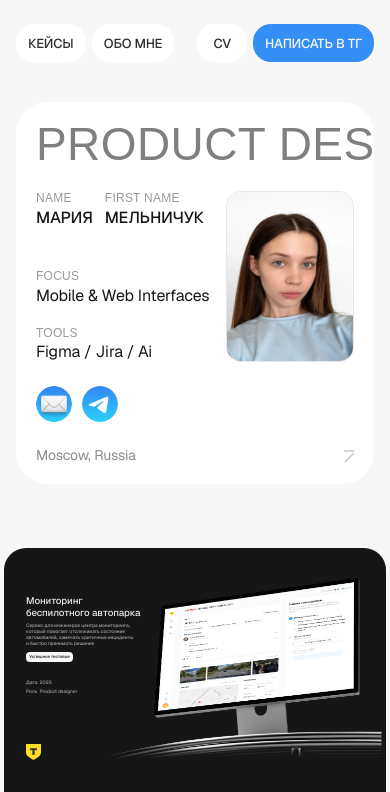
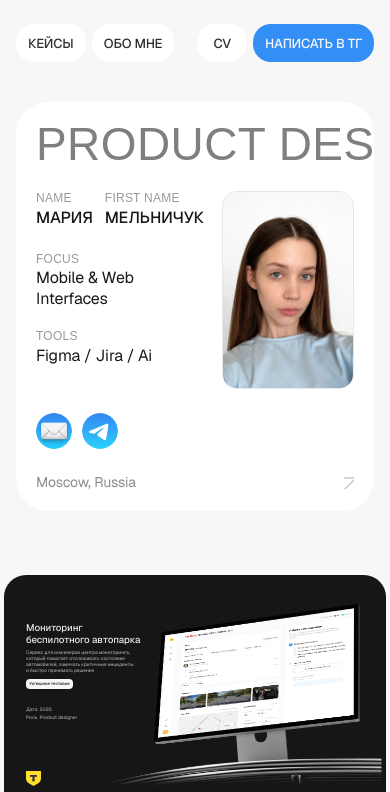
Before and after one commit to MariMel9212/portfolio, a Next.js app: page / in a window 390 px wide. Shown: the top 792 px of the page. Built offline with nearby package versions, Linux system fonts and the light colour scheme; a web font is replaced by a local one.

Commit message:
Restore the portrait crop and make the mobile photo taller.
Co-authored-by: leomel9922 <leomel9922@proton.me>

```diff
--- a/src/components/profile-card.tsx
+++ b/src/components/profile-card.tsx
@@ -20,10 +20,10 @@ export function ProfileCard() {
     <section
       id="about"
       aria-label="Обо мне"
-      className="@container relative mx-4 mt-10 grid scroll-mt-6 grid-cols-[minmax(0,1fr)_128px] items-stretch gap-x-4 gap-y-6 overflow-clip rounded-[32px] bg-white p-5 sm:mx-auto sm:w-[600px] sm:grid-cols-[minmax(0,1fr)_210px] sm:gap-x-6 sm:p-8 md:mt-[52px] lg:flex lg:w-fit lg:flex-row lg:items-start lg:gap-[12px] lg:rounded-[46px] lg:px-[44px] lg:pb-[32px] lg:pt-[44px]"
+      className="@container relative mx-4 mt-10 grid scroll-mt-6 grid-cols-[minmax(0,1fr)_132px] items-start gap-x-4 gap-y-6 overflow-clip rounded-[32px] bg-white p-5 sm:mx-auto sm:w-[600px] sm:grid-cols-[minmax(0,1fr)_220px] sm:gap-x-6 sm:p-8 md:mt-[52px] lg:flex lg:w-fit lg:flex-row lg:items-start lg:gap-[12px] lg:rounded-[46px] lg:px-[44px] lg:pb-[32px] lg:pt-[44px]"
     >
       <div className="contents lg:flex lg:h-[454px] lg:w-[291px] lg:shrink-0 lg:flex-col lg:gap-[24px] lg:border-r lg:border-black/5">
-          <div className="pointer-events-none relative col-start-2 row-start-2 aspect-[3/4] h-full w-full overflow-clip rounded-[14.595px] border-[0.73px] border-[#e5e7eb] drop-shadow-[0px_0px_1.46px_rgba(255,255,255,0.6)] lg:col-auto lg:row-auto lg:aspect-[272/407] lg:h-auto lg:w-[272px]">
+          <div className="pointer-events-none relative col-start-2 row-start-2 aspect-[272/407] w-full overflow-clip rounded-[14.595px] border-[0.73px] border-[#e5e7eb] drop-shadow-[0px_0px_1.46px_rgba(255,255,255,0.6)] lg:col-auto lg:row-auto lg:w-[272px]">
             <div className="absolute left-[-0.27%] top-[-0.18%] h-[88.75%] w-[100.34%] rounded-[14.595px]">
               <div aria-hidden className="absolute inset-0 rounded-[14.595px] bg-[#d9d9d9]" />
               <div className="absolute inset-0 rounded-[inherit] shadow-[inset_0px_0.73px_0px_0px_rgba(255,255,255,0.7)]" />
@@ -56,7 +56,7 @@ export function ProfileCard() {
           <h1 className="font-display col-span-2 row-start-1 w-full whitespace-nowrap text-[length:14.45cqw] uppercase leading-none tracking-[0.01em] text-black opacity-50 text-shadow-[0px_0px_2.919px_rgba(255,255,255,0.6)] lg:col-auto lg:row-auto lg:w-[550px] lg:text-[78px] lg:leading-[0.77] lg:tracking-[0.02em]">
             product designer
           </h1>
-          <div className="relative z-10 col-start-1 row-start-2 flex h-full w-full min-w-0 flex-col justify-between gap-6 lg:col-auto lg:row-auto lg:h-auto lg:w-[336.415px] lg:justify-start lg:gap-[26px] lg:pl-[5px]">
+          <div className="relative z-10 col-start-1 row-start-2 flex w-full min-w-0 flex-col gap-6 lg:col-auto lg:row-auto lg:w-[336.415px] lg:gap-[26px] lg:pl-[5px]">
             <div className="flex w-full items-start gap-3 uppercase lg:gap-[44px]">
               <Field title="name" className="shrink-0 lg:w-[108px]">
                 <p className={`${value} font-medium`}>Мария</p>
```
